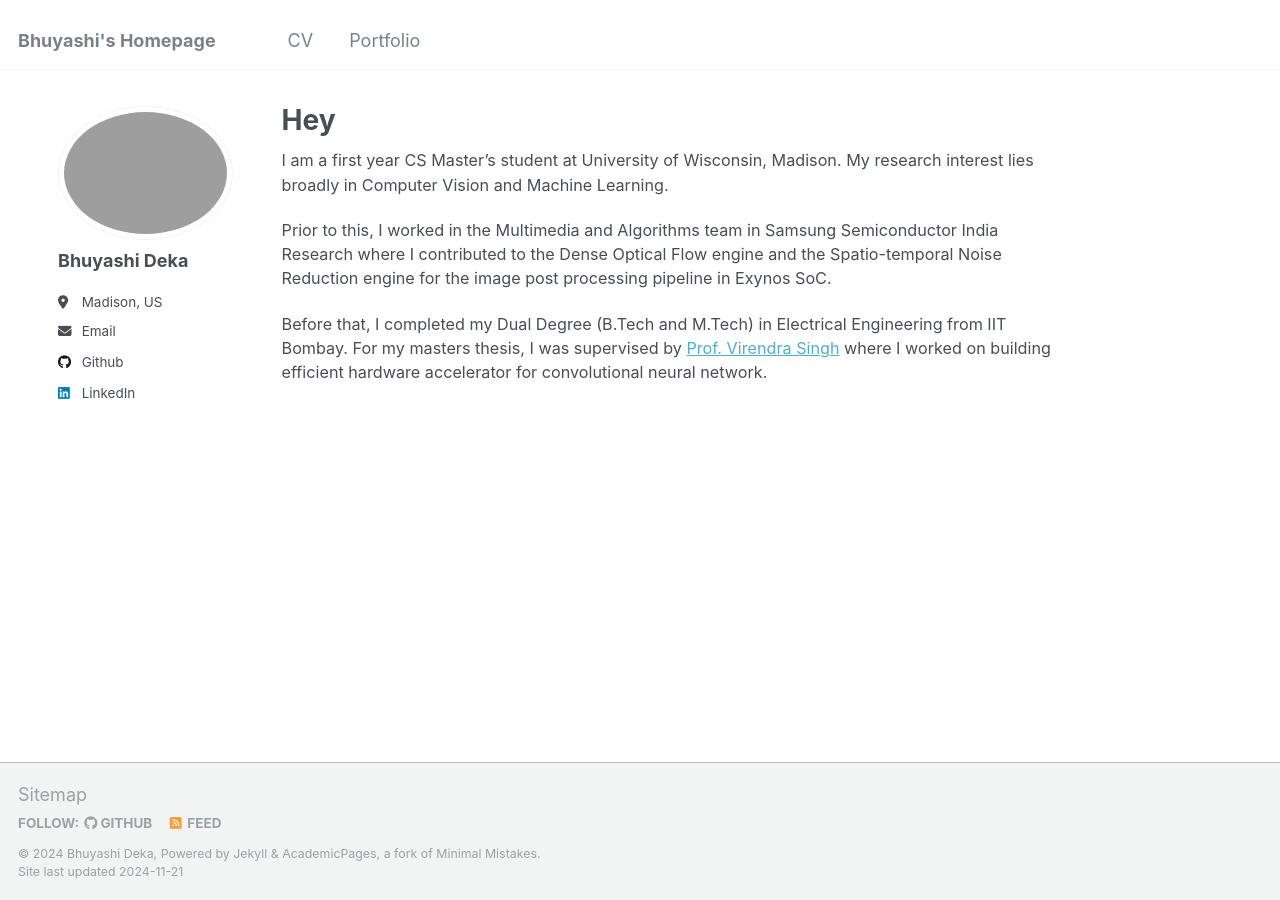
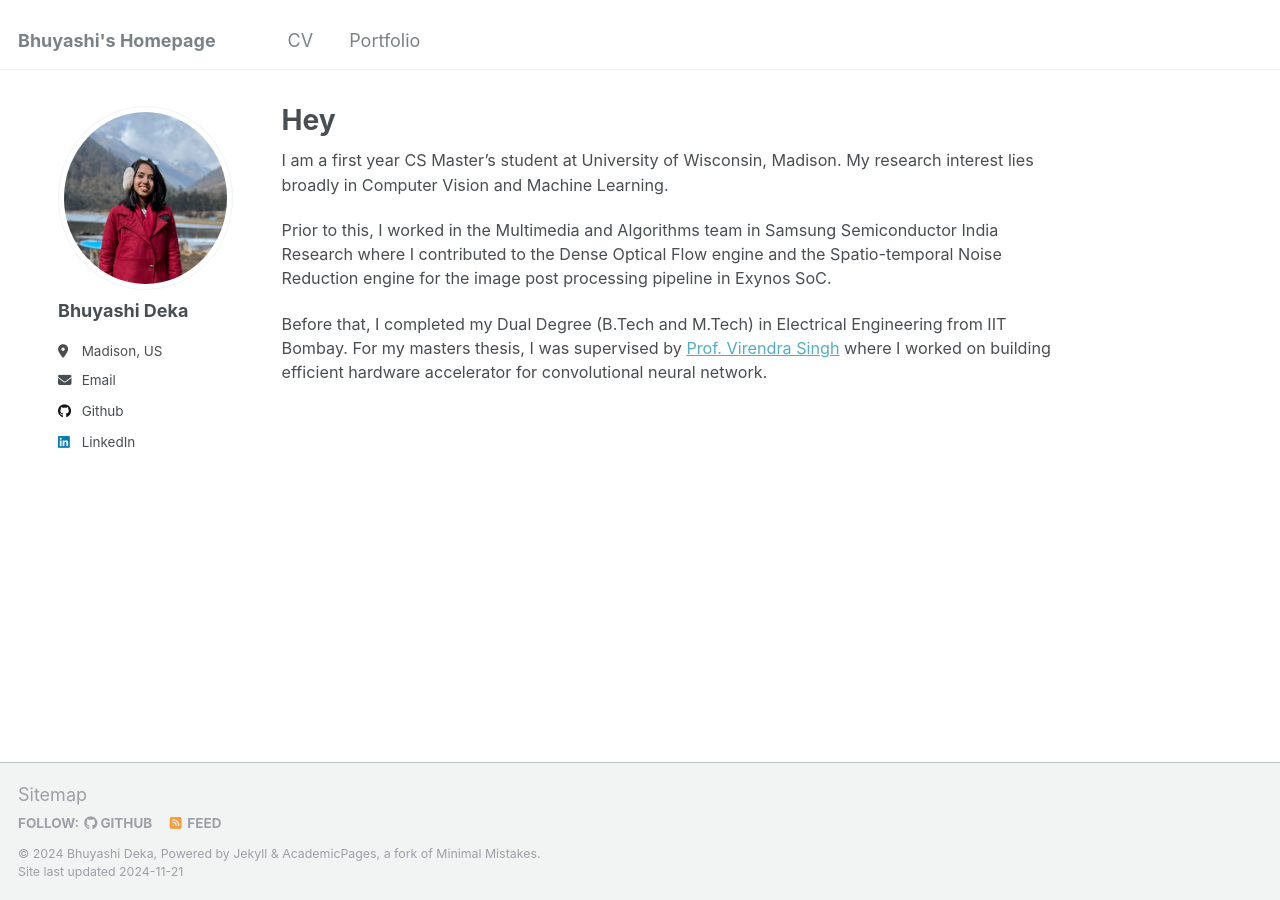
Before and after one commit to Bhuyashi/bhuyashideka.github.io, a Jekyll site: the page built from _pages/about.md, in a window 1280 px wide. Built offline with Jekyll 4.4.1, drawn with Linux system fonts in a browser that asks for light colours.

Commit message:
Update _config.yml

```diff
--- a/_config.yml
+++ b/_config.yml
@@ -21,7 +21,7 @@ repository               : "Bhuyashi/bhuyashi.github.io"
 #               Additional customization can be done by editing /_includes/author-profile.html
 author:
   # Biographic information
-  avatar           : "profile_pic_2.png"
+  avatar           : "profile_pic_2.jpeg"
   name             : "Bhuyashi Deka"
   pronouns         : # example: "she/her"
   bio              : ""
```
